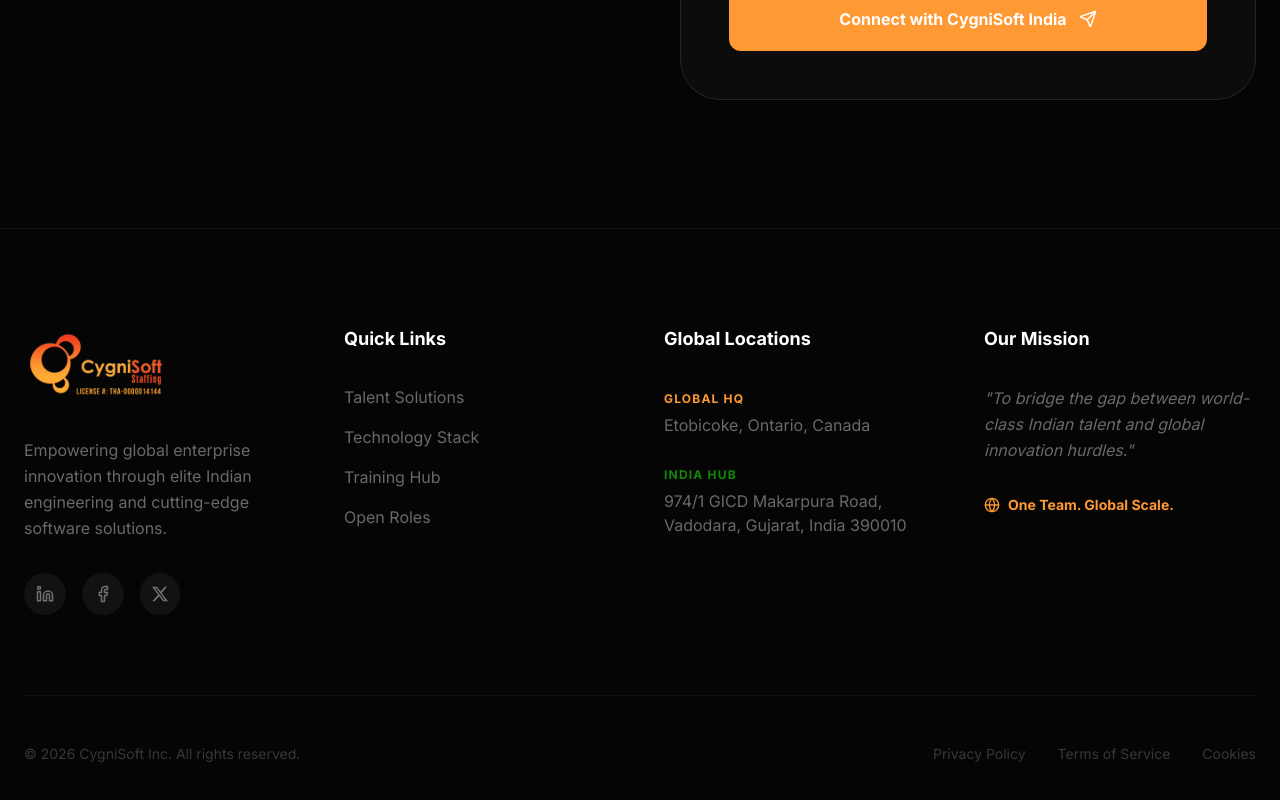
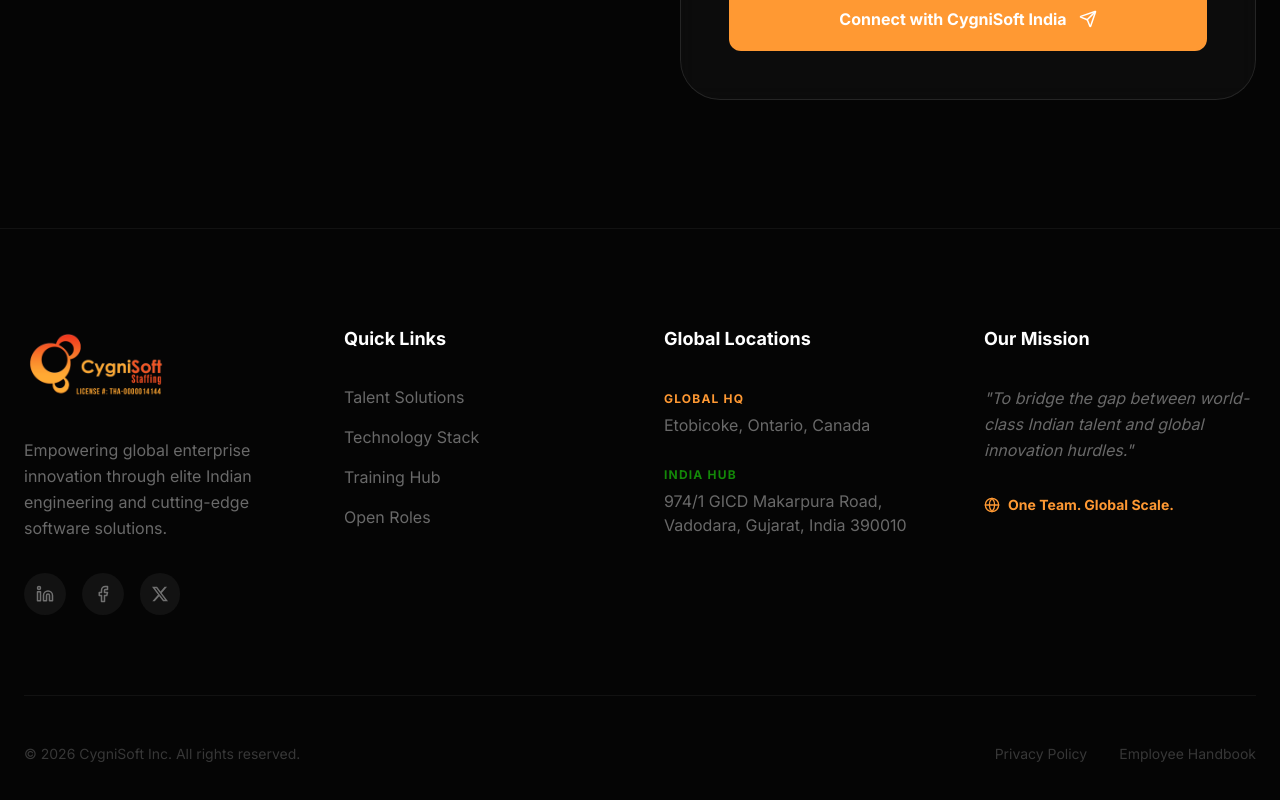
Before and after one commit to rabia790/CygniSoftIndia, a React (Vite) app: page / in a window 1280 px wide. Shown: the part 3642-4442 px from the top of the page. Built offline with nearby package versions, Linux system fonts and the light colour scheme.

Commit message:
Update footer component

```diff
--- a/components/Footer.tsx
+++ b/components/Footer.tsx
@@ -87,9 +87,8 @@
         <div className="pt-12 border-t border-white/5 flex flex-col md:flex-row justify-between items-center gap-6 text-sm text-white/20">
           <p>© {new Date().getFullYear()} CygniSoft Inc. All rights reserved.</p>
           <div className="flex gap-8">
-            <a href="#" className="hover:text-white transition-colors">Privacy Policy</a>
-            <a href="#" className="hover:text-white transition-colors">Terms of Service</a>
-            <a href="#" className="hover:text-white transition-colors">Cookies</a>
+            <a href="https://cygnisoft.com//privacy-policy/" target="_blank" className="hover:text-white transition-colors">Privacy Policy</a>
+            <a href="https://cygnisoft.com/employee-handbook/" target="_blank" className="hover:text-white transition-colors">Employee Handbook</a>
           </div>
         </div>
       </div>
```
